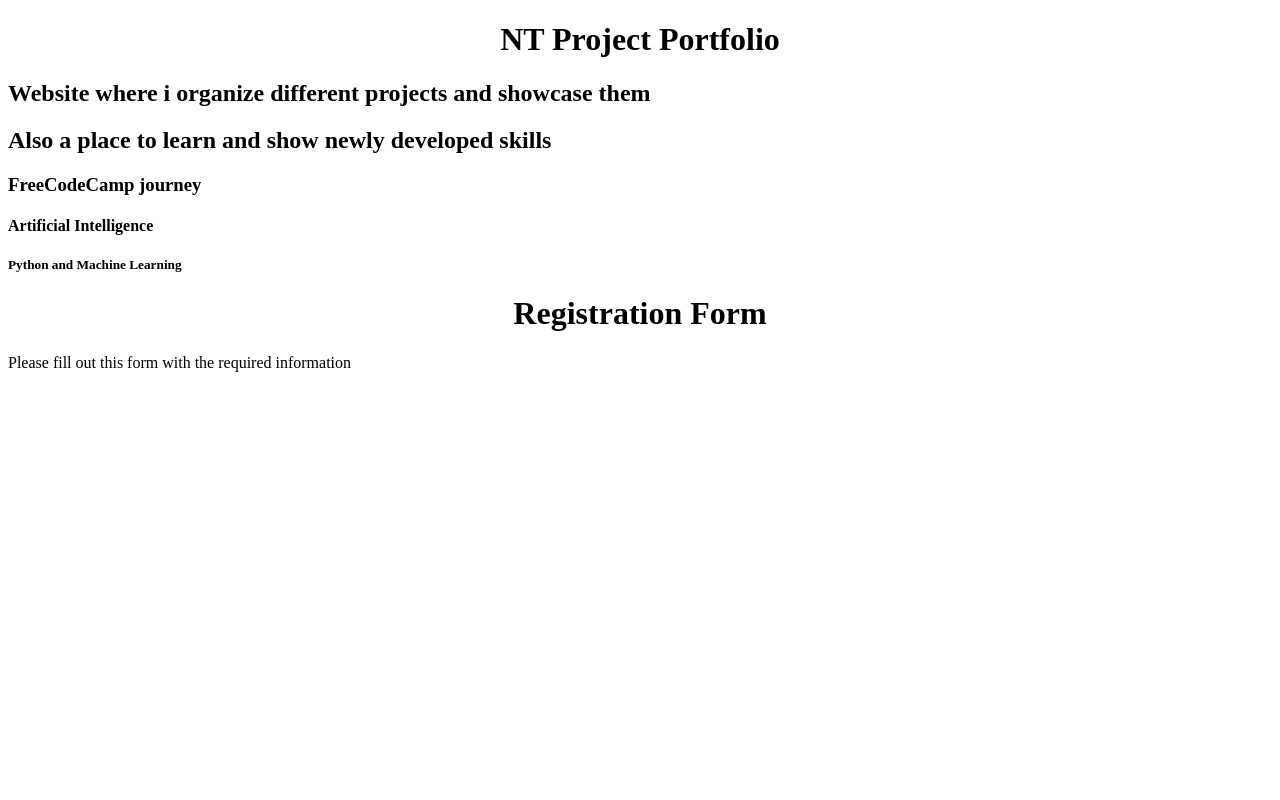
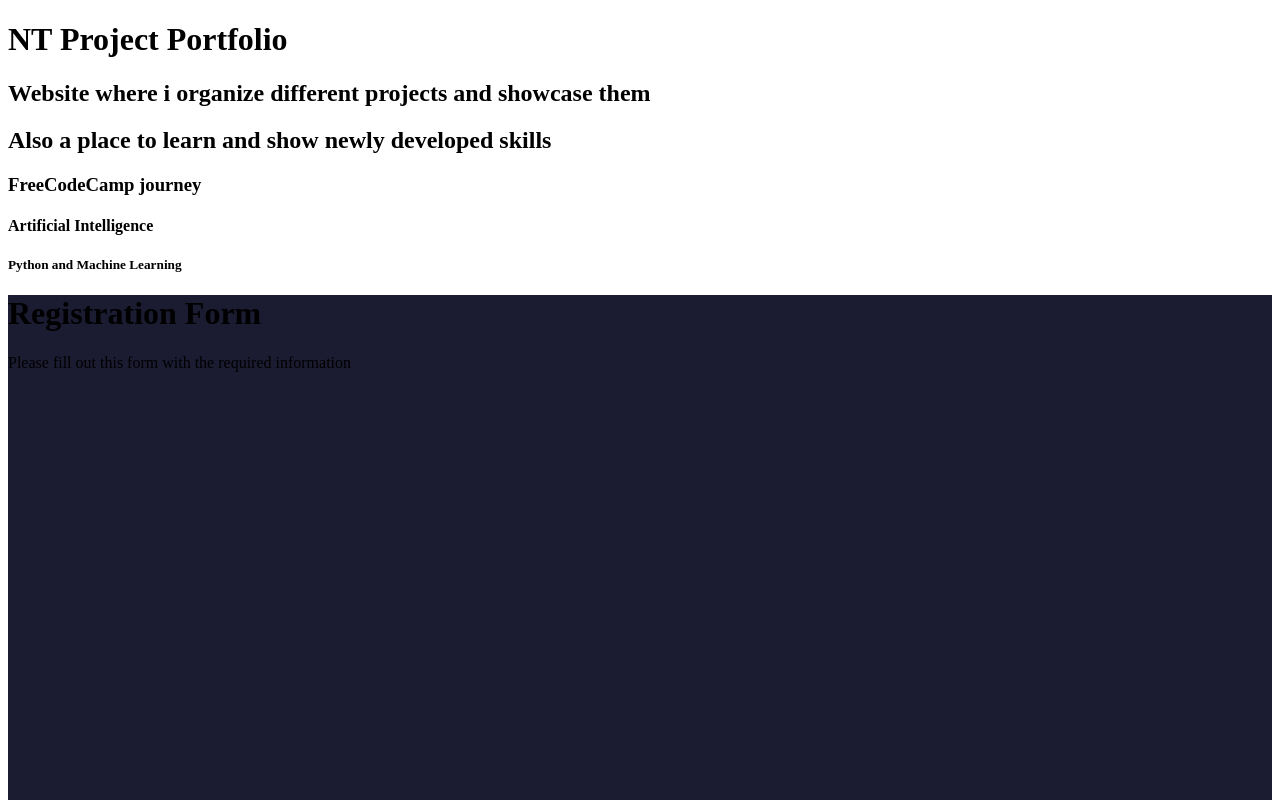
Before and after one commit to NTdev1988/projectwebsite, a plain HTML site: page index.html in a window 1280 px wide. Shown: the top 800 px of the page. Drawn offline with Linux system fonts and the light colour scheme.

Commit message:
Update styles.css

```diff
--- a/styles.css
+++ b/styles.css
@@ -1,3 +1,7 @@
-h1 {
-    text-align: center;
+.form {
+    background-color: #1b1b32;
+    color: #f5f6f7
+    margin: 0;
+    width: 100%;
+    height: 100vh;
 }
```
